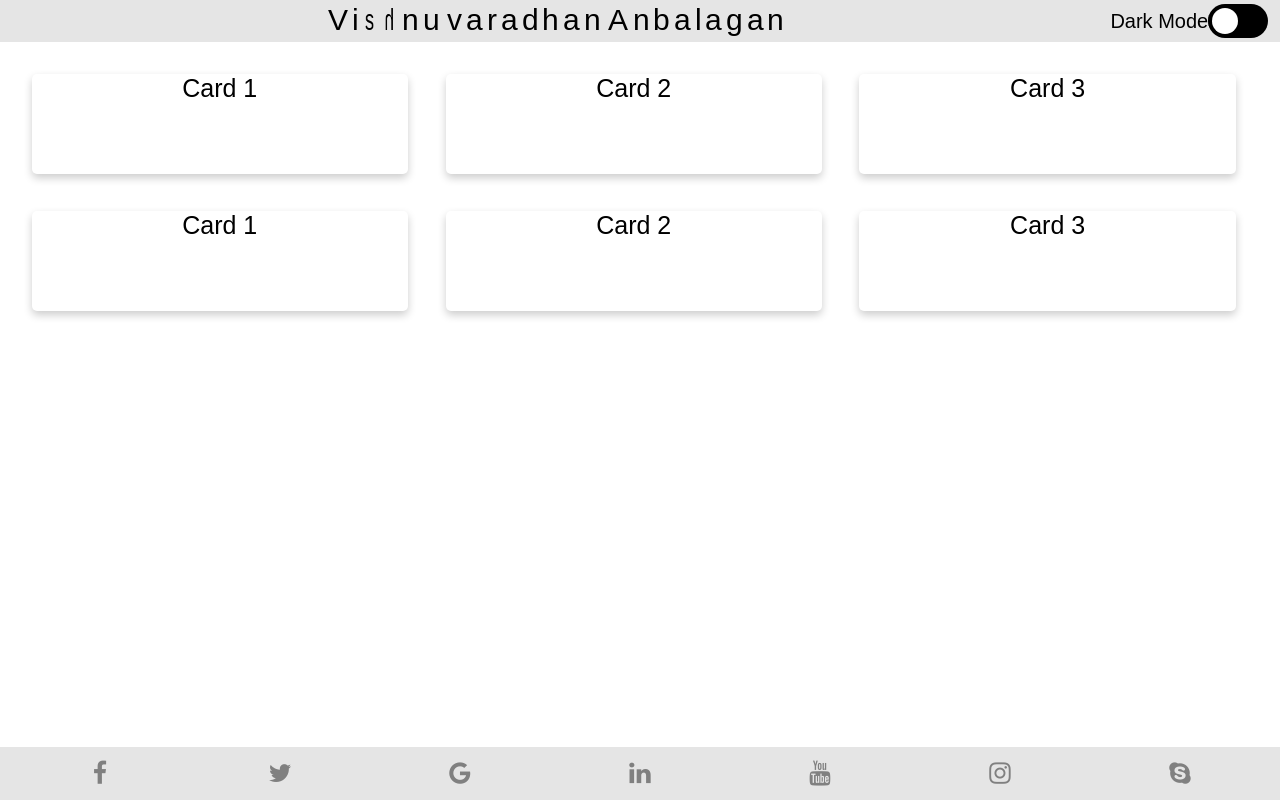
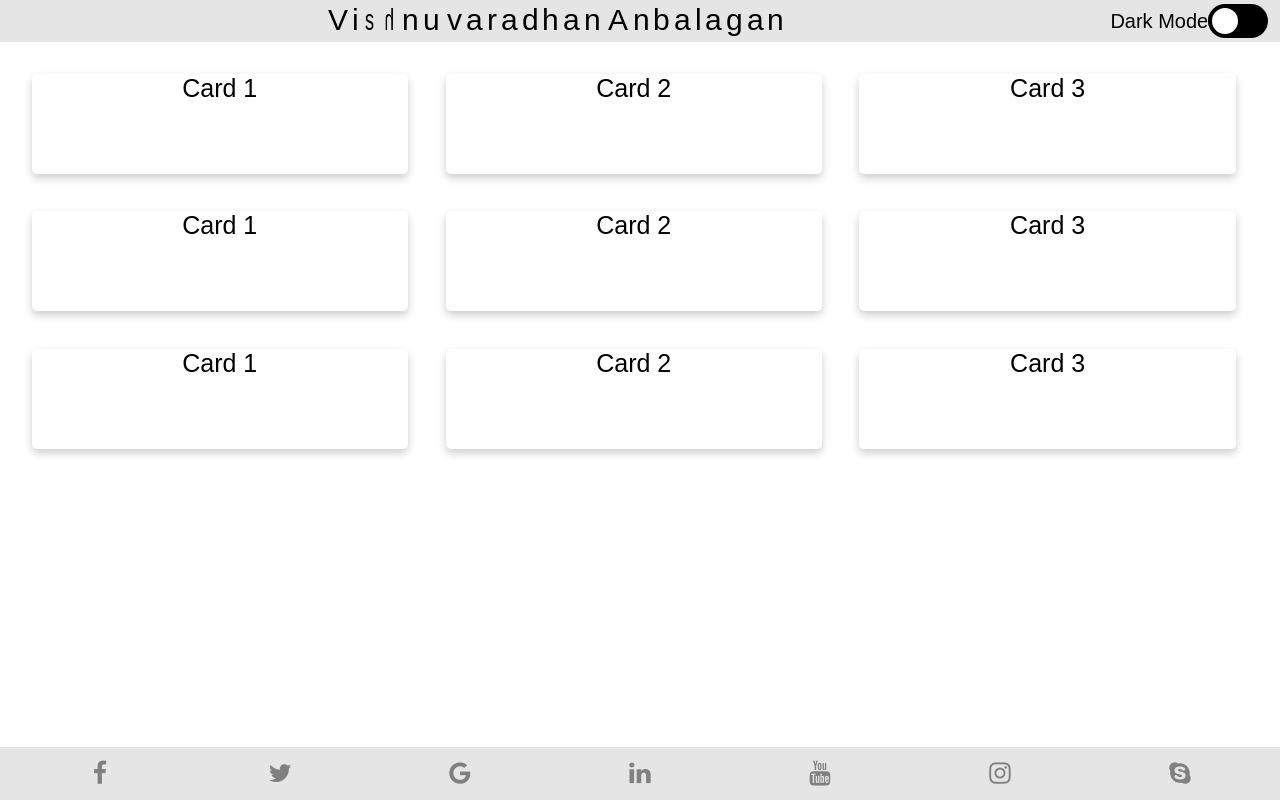
Before and after one commit to VISHNUVARADHAN-A/portfolio, a plain HTML site: page Index.html in a window 1280 px wide. Drawn offline with Linux system fonts and the light colour scheme.

```diff
--- a/Index.html
+++ b/Index.html
@@ -56,6 +56,9 @@
         <div class="card light-mode">Card 1</div>
         <div class="card light-mode">Card 2</div>
         <div class="card light-mode">Card 3</div>
+        <div class="card light-mode">Card 1</div>
+        <div class="card light-mode">Card 2</div>
+        <div class="card light-mode">Card 3</div>
             <div>
 
                 <footer class="myDIV">
```
